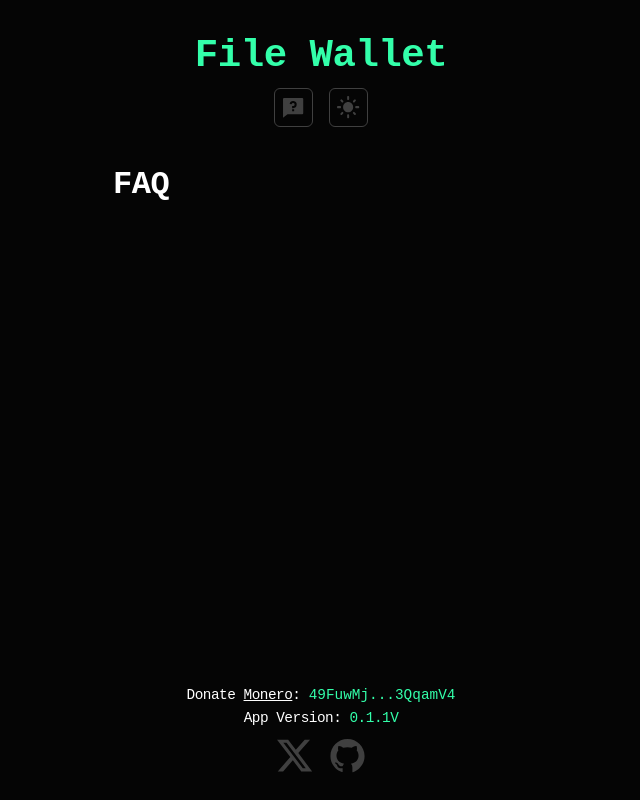
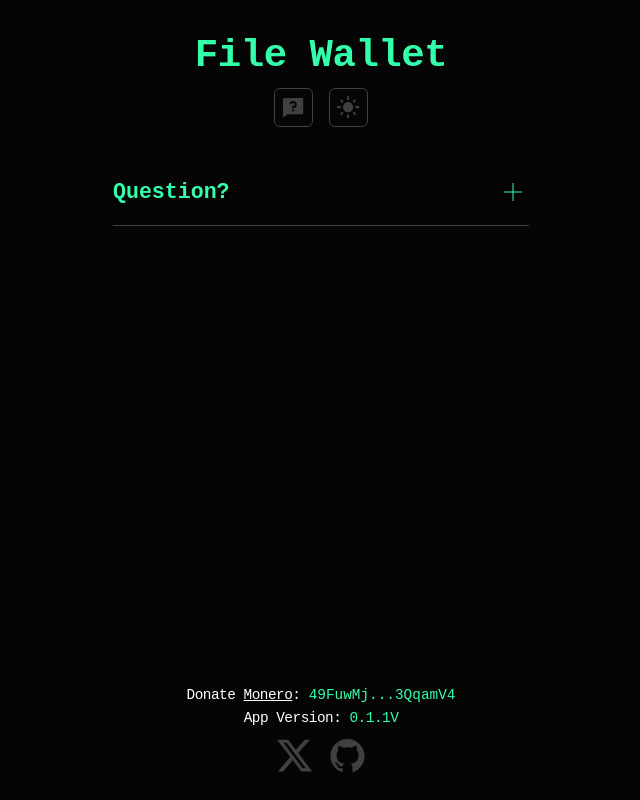
Before and after one commit to AmphibianDev/file-wallet, a React (Vite) app: page /faq in a window 1280 px wide. Shown: the whole page, without its empty margins (319-959 px from the left). Built offline with nearby package versions, Linux system fonts and the light colour scheme.

Commit message:
Add: Accordion; Enhance: .x-btn styling

```diff
--- /dev/null
+++ b/src/components/Accordion.module.css
@@ -0,0 +1,49 @@
+.container {
+  padding: 1rem 0;
+  border-bottom: 1px solid var(--color-border);
+}
+
+.header {
+  width: 100%;
+  display: flex;
+  justify-content: space-between;
+  align-items: center;
+
+  cursor: pointer;
+
+  text-align: left;
+  font-size: var(--a200);
+  color: var(--color-primary-bright);
+
+  & > div {
+    margin-left: 0.5rem;
+    --color: var(--color-primary-bright);
+    --angle: 0deg;
+    --transition-timing: 200ms ease-in-out;
+  }
+  &[data-headlessui-state='open'] {
+    & > div {
+      --angle: 45deg;
+    }
+  }
+}
+
+.content {
+  display: grid !important;
+
+  grid-template-rows: 0fr;
+  opacity: 0;
+
+  transition: grid-template-rows 200ms ease-in-out, padding 200ms ease-in-out,
+    opacity 150ms ease-in-out;
+
+  &[data-headlessui-state='open'] {
+    grid-template-rows: 1fr;
+    opacity: 1;
+    padding-top: 1rem;
+  }
+
+  & > div {
+    overflow: hidden;
+  }
+}
--- /dev/null
+++ b/src/components/Accordion.tsx
@@ -0,0 +1,24 @@
+import { ReactNode } from 'react';
+import { Disclosure } from '@headlessui/react';
+import AccordionCSS from './Accordion.module.css';
+
+type Props = {
+  title: string;
+  children: ReactNode;
+};
+
+const Accordion = ({ title, children }: Props) => {
+  return (
+    <Disclosure as="div" className={AccordionCSS.container}>
+      <Disclosure.Button className={AccordionCSS.header}>
+        <h2>{title}</h2>
+        <div className="x-btn"></div>
+      </Disclosure.Button>
+      <Disclosure.Panel unmount={false} className={AccordionCSS.content}>
+        <div>{children}</div>
+      </Disclosure.Panel>
+    </Disclosure>
+  );
+};
+
+export default Accordion;
--- a/src/components/FAQ.tsx
+++ b/src/components/FAQ.tsx
@@ -1,5 +1,19 @@
+import Accordion from './Accordion';
+
 const FAQ = () => {
-  return <h1>FAQ</h1>;
+  return (
+    <div>
+      <Accordion title="Question?">
+        <p>
+          Lorem ipsum dolor sit amet consectetur adipisicing elit. Quisquam,
+          voluptatum. Lorem ipsum dolor sit amet consectetur adipisicing elit.
+          Quisquam, voluptatum. Lorem ipsum dolor sit amet consectetur
+          adipisicing elit. Quisquam, voluptatum. Lorem ipsum dolor sit amet
+          consectetur
+        </p>
+      </Accordion>
+    </div>
+  );
 };
 
 export default FAQ;
--- a/src/index.css
+++ b/src/index.css
@@ -78,22 +78,30 @@ body {
 .x-btn {
   border: 0;
   background-color: transparent;
+  --color: var(--color-info-medium);
+  --angle: 45deg;
+  --transition-timing: none;
 
   width: 2rem;
   min-width: 2rem;
   height: 2rem;
 
+  transition: background-color var(--transition-timing);
+
   position: relative;
   &::after,
   &::before {
-    background-color: var(--color-info-medium);
+    background-color: var(--color);
     content: '';
     display: block;
     left: 50%;
     position: absolute;
     top: 50%;
-    transform: translateX(-50%) translateY(-50%) rotate(45deg);
+    transform: translateX(-50%) translateY(-50%) rotate(var(--angle));
     transform-origin: center center;
+
+    transition: transform var(--transition-timing),
+      background-color var(--transition-timing);
   }
 
   &::after {
@@ -108,9 +116,6 @@ body {
 
   cursor: pointer;
   &:hover {
-    &::after,
-    &::before {
-      background-color: var(--color-primary-bright);
-    }
+    --color: var(--color-primary-bright);
   }
 }
```
